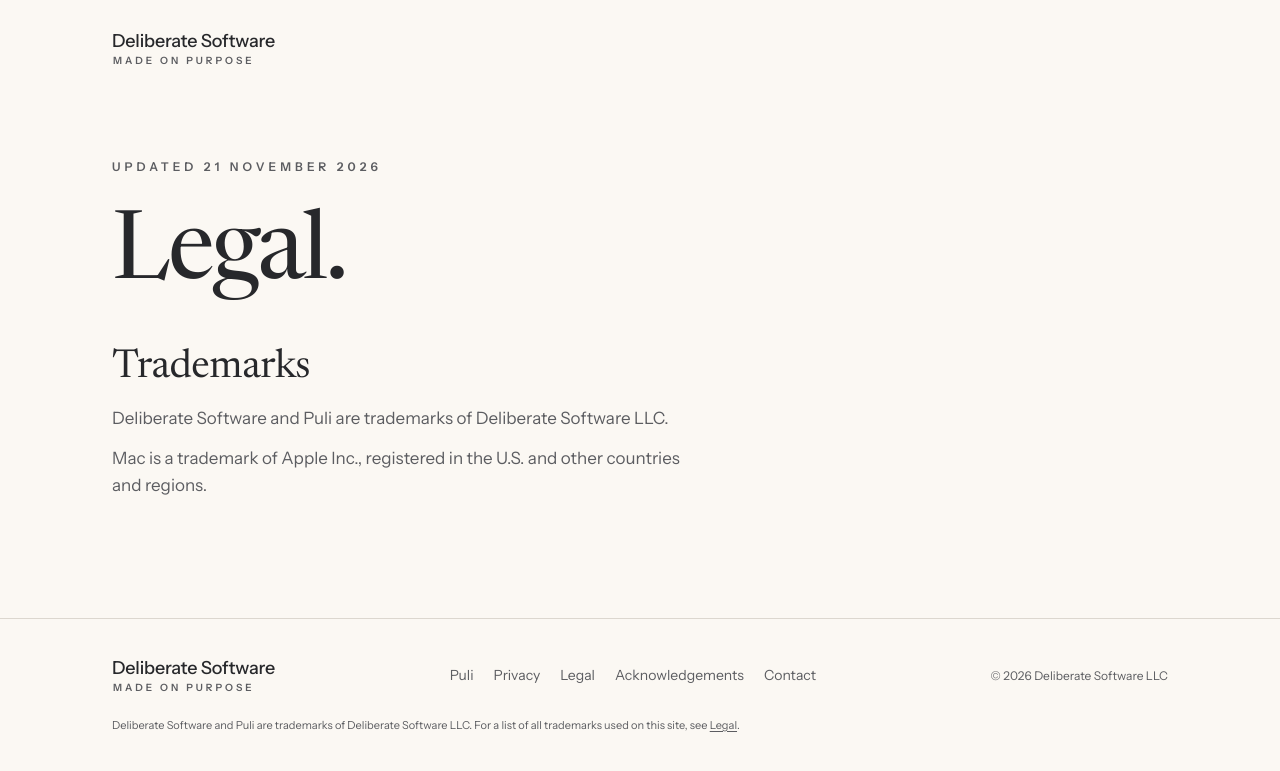
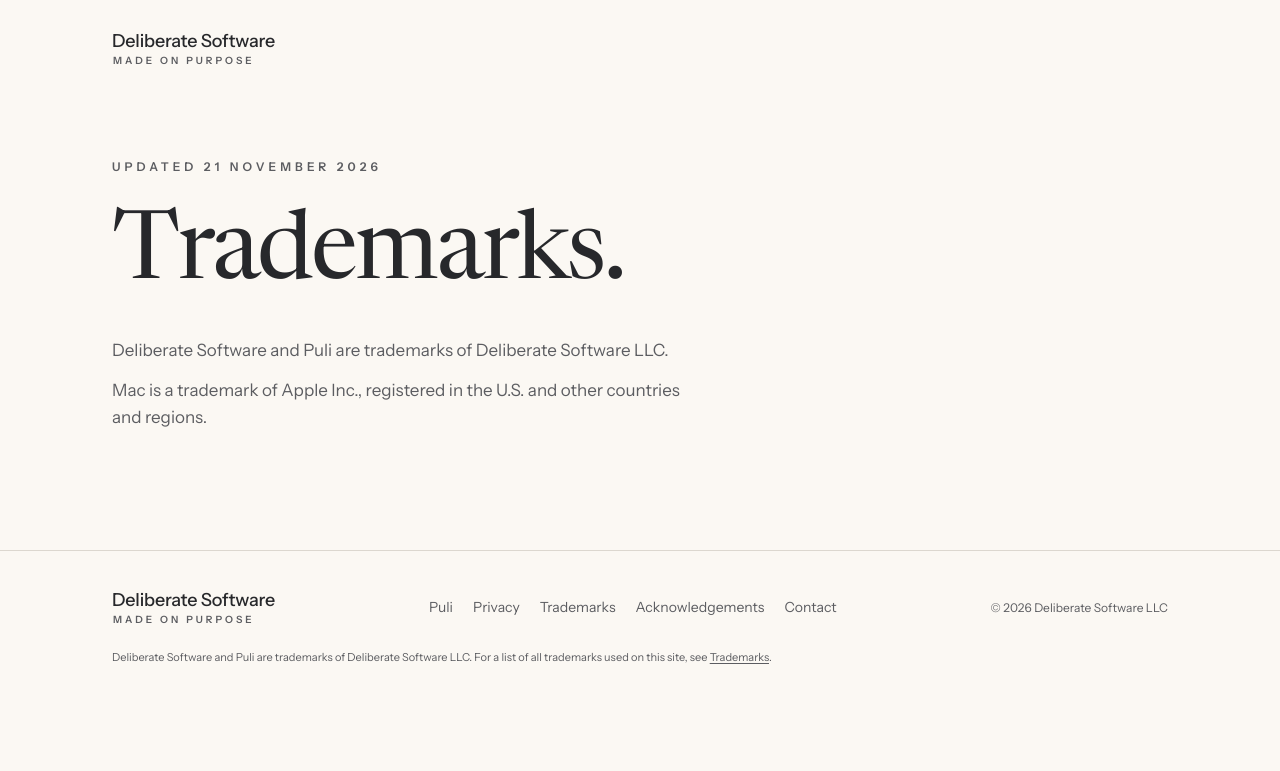
Before and after one commit to deliberate-software/deliberate-software.github.io, a Jekyll site: the page built from trademarks.html, in a window 1280 px wide. Shown: the top 771 px of the page. Built offline with Jekyll 4.4.1, drawn with Linux system fonts in a browser that asks for light colours.

Commit message:
Trademarks: the page's title, address, and heading, and the footer's link and notice (finishing the rename)
Co-Authored-By: Claude Opus 5.5 <noreply@anthropic.com>

```diff
--- a/_includes/footer.html
+++ b/_includes/footer.html
@@ -4,11 +4,11 @@
     <div class="footer__links">
       <a href="https://getpuli.com">Puli</a>
       <a href="{{ '/privacy/' | relative_url }}">Privacy</a>
-      <a href="{{ '/legal/' | relative_url }}">Legal</a>
+      <a href="{{ '/trademarks/' | relative_url }}">Trademarks</a>
       <a href="{{ '/acknowledgements/' | relative_url }}">Acknowledgements</a>
       <a href="mailto:{{ site.email }}">Contact</a>
     </div>
     <p class="footer__copyright">© {{ site.time | date: "%Y" }} {{ site.legal_name }}</p>
-    <p class="footer__trademarks">Deliberate Software and Puli are trademarks of {{ site.legal_name }}. For a list of all trademarks used on this site, see <a href="{{ '/legal/' | relative_url }}">Legal</a>.</p>
+    <p class="footer__trademarks">Deliberate Software and Puli are trademarks of {{ site.legal_name }}. For a list of all trademarks used on this site, see <a href="{{ '/trademarks/' | relative_url }}">Trademarks</a>.</p>
   </div>
 </footer>
--- a/assets/css/site.css
+++ b/assets/css/site.css
@@ -109,7 +109,7 @@ h1, h2, h3, p { margin: 0; }
 @media (max-width: 800px) { .section > .container { grid-template-columns: minmax(0, 1fr); } }
 @media (prefers-reduced-motion: reduce) { .section__link span { transition: none; } }
 
-/* ---------- prose pages: Privacy, Legal, Acknowledgements ---------- */
+/* ---------- prose pages: Privacy, Trademarks, Acknowledgements ---------- */
 
 .prose { display: flex; flex-direction: column; gap: 14px; max-width: 34em; }
 .prose h2 { font-family: var(--serif); font-weight: 400; font-size: clamp(30px, 3.2vw, 40px); line-height: 1.15; letter-spacing: -0.01em; padding-top: 40px; }
--- a/trademarks.html
+++ b/trademarks.html
@@ -1,15 +1,14 @@
 ---
 layout: default
-title: Legal
+title: Trademarks
 description: Trademarks, and whose they are.
-permalink: /legal/
+permalink: /trademarks/
 ---
 {%- comment -%} Every trademark notice, in one place, linked from the footer, as on getpuli.com. Only the names this site uses. {%- endcomment -%}
 <section class="hero hero--short container">
   <p class="eyebrow">Updated 21 November 2026</p>
-  <h1 class="hero__title">Legal.</h1>
+  <h1 class="hero__title">Trademarks.</h1>
   <div class="prose">
-    <h2>Trademarks</h2>
     <p>Deliberate Software and Puli are trademarks of {{ site.legal_name }}.</p>
     <p>Mac is a trademark of Apple Inc., registered in the U.S. and other countries and regions.</p>
   </div>
```
Also changed, not shown: README.md.
